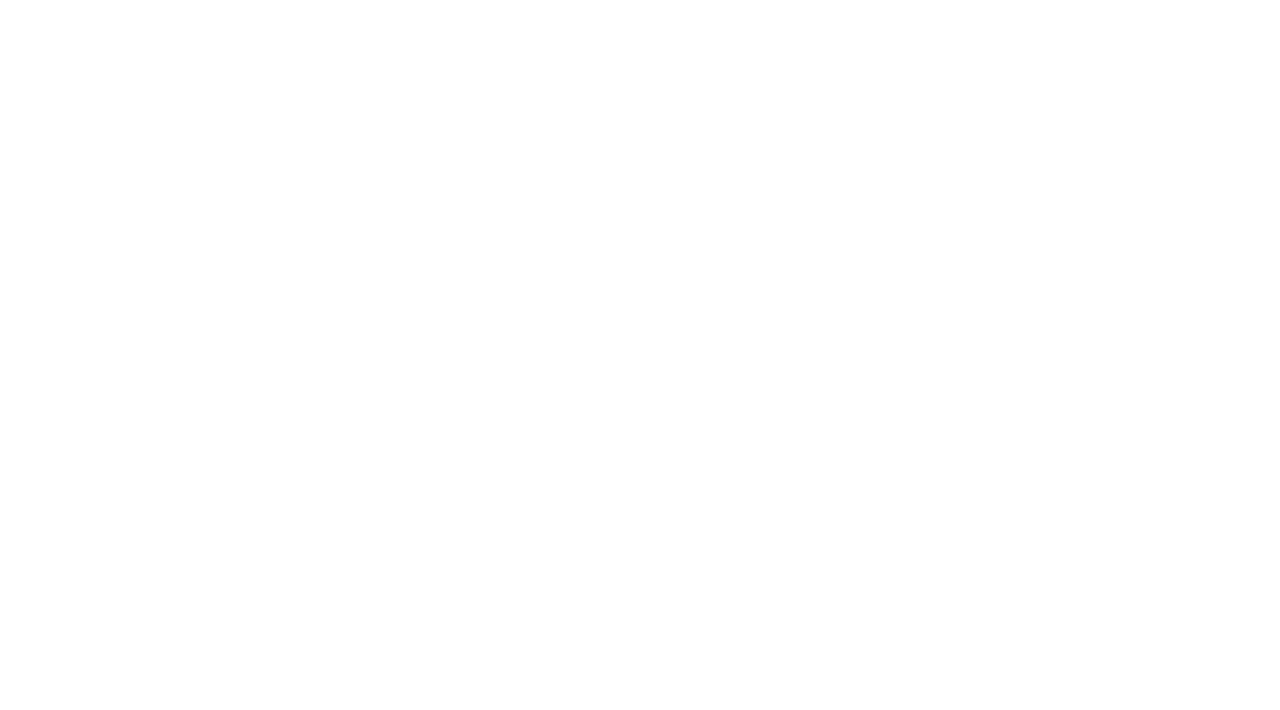
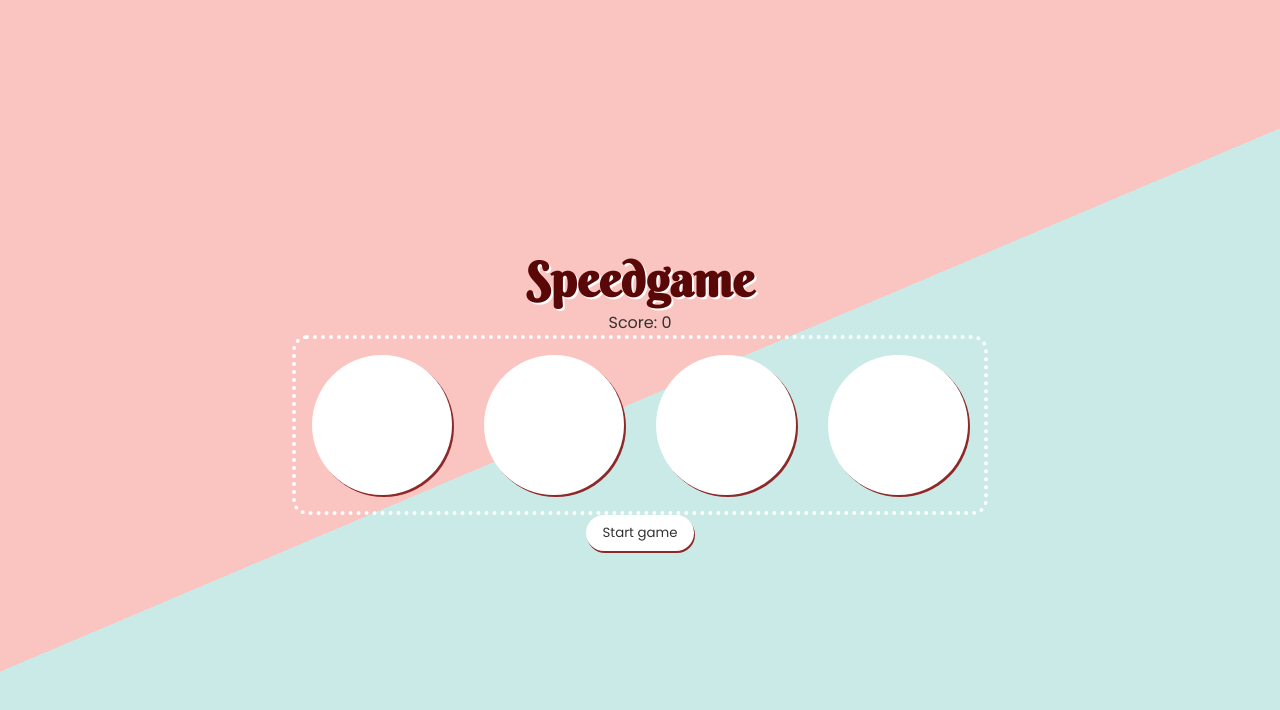
Before and after one commit to tdora28/speedgame, a plain HTML site: page index.html in a window 1280 px wide. Drawn offline with Linux system fonts and the light colour scheme.

Commit message:
Start basic styles

```diff
--- a/index.html
+++ b/index.html
@@ -4,9 +4,26 @@
     <meta charset="UTF-8" />
     <meta name="viewport" content="width=device-width, initial-scale=1.0" />
     <title>Speedgame</title>
+    <link rel="preconnect" href="https://fonts.googleapis.com" />
+    <link rel="preconnect" href="https://fonts.gstatic.com" crossorigin />
+    <link href="https://fonts.googleapis.com/css2?family=Berkshire+Swash&family=Poppins&display=swap" rel="stylesheet" />
     <link rel="stylesheet" href="style.css" />
   </head>
   <body>
+    <main>
+      <h1>Speedgame</h1>
+      <p>Score: <span id="score">0</span></p>
+
+      <div class="play-buttons">
+        <div class="play-button" id="button0"></div>
+        <div class="play-button" id="button1"></div>
+        <div class="play-button" id="button2"></div>
+        <div class="play-button" id="button3"></div>
+      </div>
+
+      <button class="button" id="startGame">Start game</button>
+    </main>
+
     <script src="app.js"></script>
   </body>
 </html>
--- a/style.css
+++ b/style.css
@@ -1,5 +1,81 @@
+/*
+Donut bg images:
+https://www.pexels.com/photo/close-up-photo-of-pink-donuts-1982485/
+https://www.pexels.com/photo/doughnut-topped-with-colorful-sprinkles-in-tilt-shift-lens-3779945/
+https://www.pexels.com/photo/pink-doughnut-with-colorful-sprinkles-intilt-shift-lens-3784440/
+
+Donut images:
+https://pixabay.com/vectors/donut-donuts-bread-confectionery-1139832/
+https://pixabay.com/vectors/doughnut-vector-art-doughnut-2d-art-4363014/
+
+Simple bg:
+https://pixabay.com/illustrations/checks-gingham-checked-blue-white-937564/
+https://www.pexels.com/photo/blue-headphone-1037992/
+*/
+
+:root {
+  --font-base: "Poppins", sans-serif;
+  --font-display: "Berkshire Swash", cursive;
+}
+
 * {
   box-sizing: border-box;
   margin: 0;
   padding: 0;
 }
+
+body {
+  background: rgb(250, 197, 192);
+  background: linear-gradient(157deg, #fac5c0 0%, #fac5c0 50%, #c9eae6 50%, #c9eae6 100%);
+  background-repeat: no-repeat;
+  font-family: var(--font-base);
+  color: #333;
+}
+
+h1 {
+  font-family: var(--font-display);
+  font-size: 3rem;
+  color: #5a0707;
+  text-shadow: 2px 2px #fff;
+}
+
+button {
+  border: none;
+  background: none;
+  font-family: inherit;
+  color: inherit;
+}
+
+main {
+  display: flex;
+  flex-direction: column;
+  justify-content: center;
+  align-items: center;
+  min-height: 100vh;
+}
+
+/* Play buttons */
+.play-buttons {
+  display: flex;
+  gap: 2rem;
+  width: max-content;
+  padding: 1rem;
+  border: 4px dotted #fff;
+  border-radius: 15px;
+}
+
+.play-button {
+  flex-shrink: 0;
+  width: 140px;
+  height: 140px;
+  background: #fff;
+  border-radius: 50%;
+  box-shadow: 2px 2px 0 #8e2929;
+}
+
+.button {
+  padding: 0.5rem 1rem;
+  background: #fff;
+  border-radius: 20px;
+  box-shadow: 1px 2px 0 #8e2929;
+}
```
